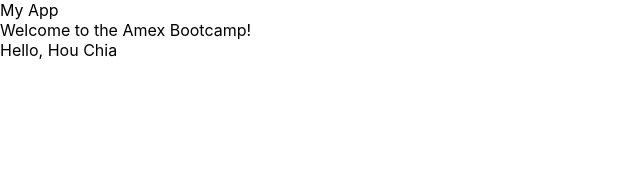
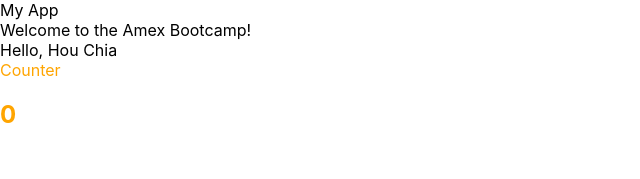
Before and after one commit to amex-bootcamp/react-w2d1-demo, a React (Create React App) app: page / in a window 1280 px wide. Shown: the top 179 px of the page, without its empty margins (0-640 px from the left). Built offline with nearby package versions, Linux system fonts and the light colour scheme.

Commit message:
style Counter component

```diff
--- a/src/App.js
+++ b/src/App.js
@@ -1,6 +1,7 @@
 import React, { Component } from 'react'
 import Welcome from "./components/Welcome/Welcome";
 import Person from "./components/Person/Person";
+import Counter from "./components/Counter/Counter";
 
 export default class App extends Component {
   render() {
@@ -9,6 +10,7 @@
         My App
         <Welcome />
         <Person firstName="Hou" lastName="Chia"/>
+        <Counter />
       </div>
     )
   }
--- a/src/components/Counter/Counter.css
+++ b/src/components/Counter/Counter.css
@@ -0,0 +1,3 @@
+.Counter-container {
+  color: orange;
+}
--- a/src/components/Counter/Counter.js
+++ b/src/components/Counter/Counter.js
@@ -1,9 +1,10 @@
 import React, { Component } from 'react'
+import "./Counter.css";
 
 export default class Counter extends Component {
   render() {
     return (
-      <div>
+      <div className="Counter-container">
         Counter
         <h2>0</h2>
       </div>
```
